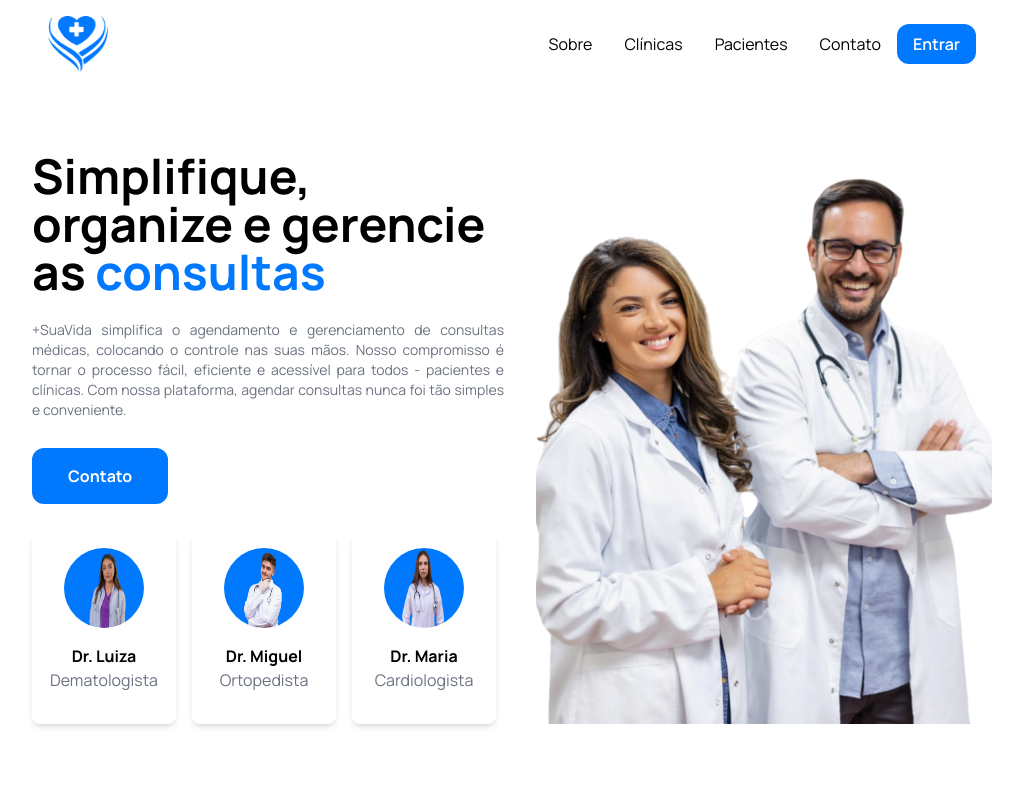
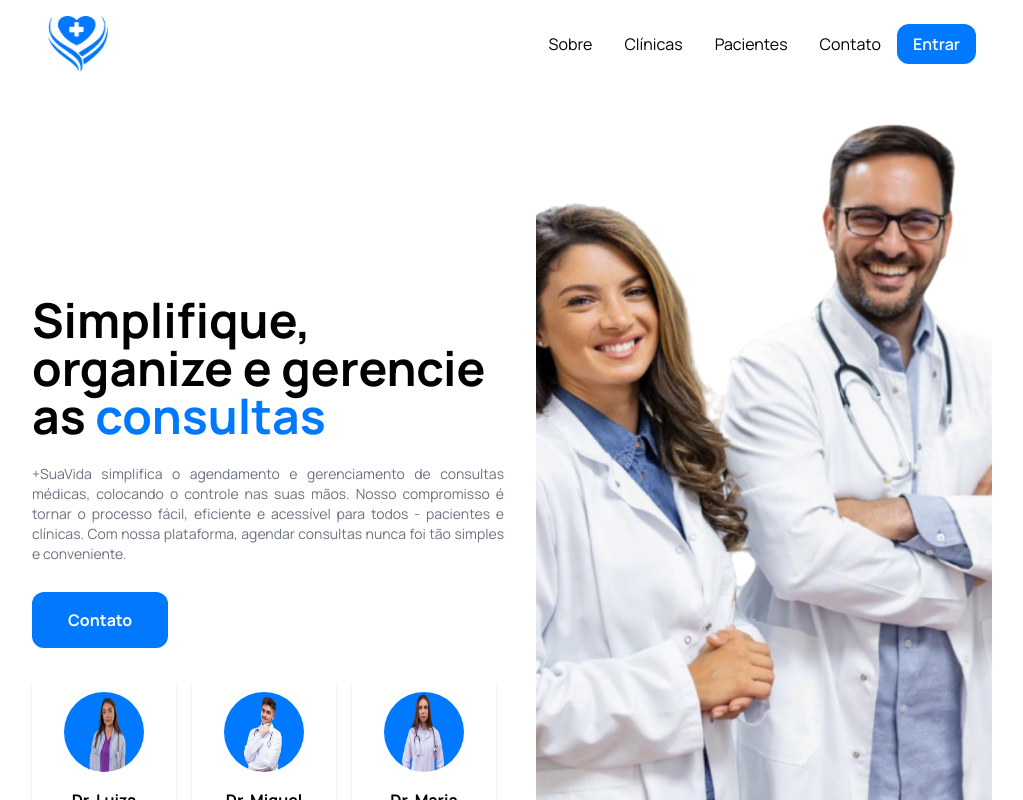
Before and after one commit to Matheussandi/mais-sua-vida, a Next.js app in the folder web/: page / in a window 1280 px wide. Shown: the top 800 px of the page, without its empty margins (128-1151 px from the left). Built offline with nearby package versions, Linux system fonts and the light colour scheme.

Commit message:
style(Apresentation): add margin

```diff
--- a/web/src/components/Apresentation.tsx
+++ b/web/src/components/Apresentation.tsx
@@ -9,9 +9,9 @@ import DoisMedicos from "../assets/twodoctors.png";
 export function Apresentation() {
   return (
     <>
-       <div className="relative z-10 mt-16 grid grid-cols-1 gap-4 md:grid-cols-2 space-x-4">
+       <div className="relative z-10 grid grid-cols-1 gap-4 md:grid-cols-2 space-x-4">
         {/* Conteúdo da primeira coluna */}
-        <div>
+        <div className="mt-52">
           <h1 className="text-2xl font-bold md:text-5xl">
             Simplifique, organize e gerencie as{" "}
             <span className="text-primary">consultas</span>
```
